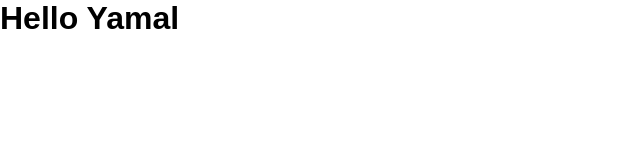
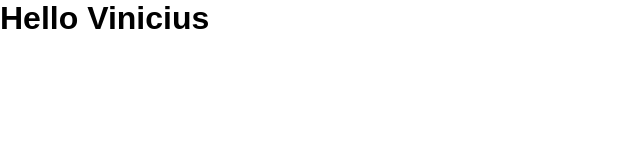
Before and after one commit to Otabek-10/7-home-work, a plain HTML site: page index.html in a window 1280 px wide. Shown: the whole page, without its empty margins (0-640 px from the left). Drawn offline with Linux system fonts and the light colour scheme.

Commit message:
first commit

```diff
--- a/index.html
+++ b/index.html
@@ -7,6 +7,6 @@
     <link rel="stylesheet" href="./css/style.css">
 </head>
 <body>
-    <h1>Hello Yamal</h1>
+    <h1>Hello Vinicius</h1>
 </body>
 </html>
```
